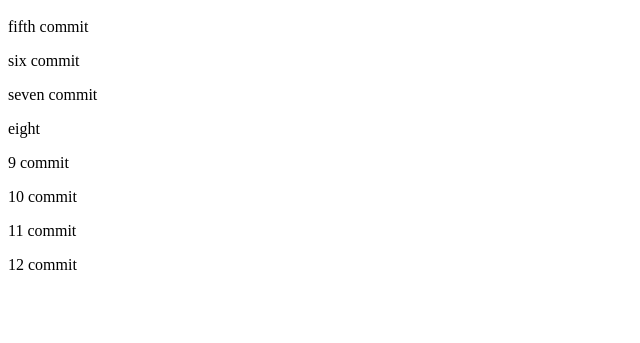
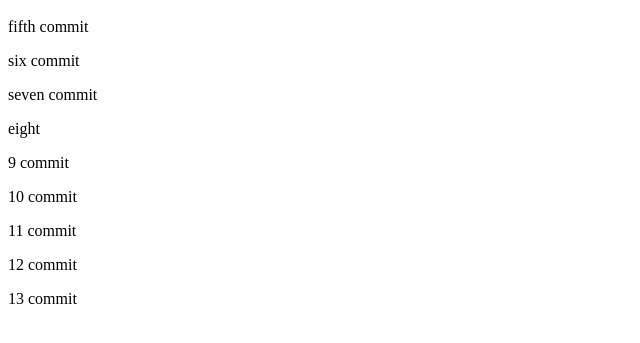
Before and after one commit to sandara-cpu/Urbanozo-second-semester, a plain HTML site: page index.html in a window 1280 px wide. Shown: the part 369-712 px from the top of the page, without its empty margins (0-640 px from the left). Drawn offline with Linux system fonts and the light colour scheme.

Commit message:
13 commit

```diff
--- a/index.html
+++ b/index.html
@@ -43,3 +43,6 @@
 <p>
     12 commit
 </p>
+<p>
+    13 commit
+</p>
```
